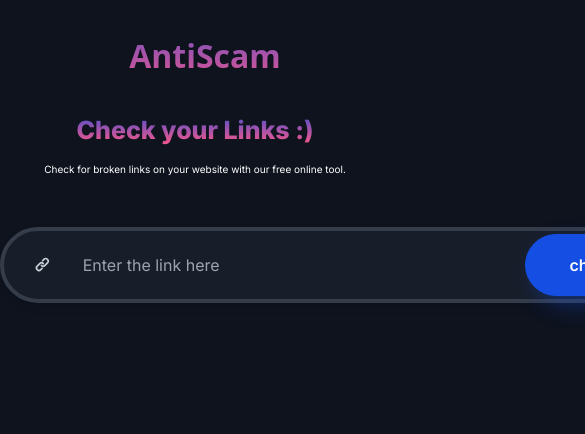
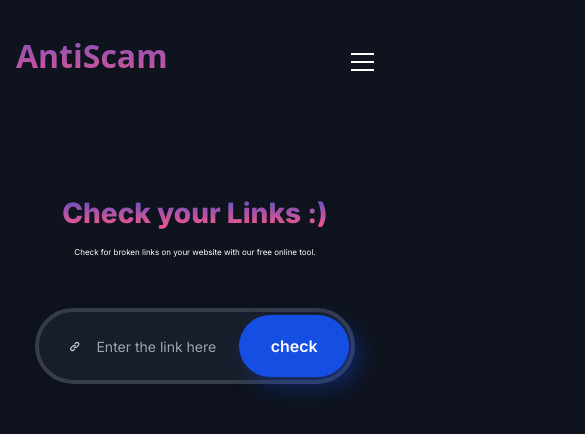
Before and after one commit to yelmuratov/AntiScam, a Next.js app: page / in a window 390 px wide. Shown: the top 434 px of the page, 585 px wide, since content can reach past the window. Built offline with nearby package versions, Linux system fonts and the light colour scheme.

Commit message:
Burger button qoshildi va sayt responsive versiya tayyorlandi

```diff
--- a/src/app/globals.css
+++ b/src/app/globals.css
@@ -34,6 +34,7 @@
   margin: 50px auto;
   border-radius: 48px;
   border: 4px solid #353C4A;
+  background: #181E29;
   box-shadow: 0px 4px 10px 0px rgba(0, 0, 0, 0.10);
   user-select: none;
 }
@@ -53,8 +54,6 @@
 }
 
 .checkButton{
-  display: flex;
-  width: 178px;
   padding: 21px 25.047px 21px 25px;
   border-radius: 48px;
   border: 1px solid #144EE3;
@@ -67,3 +66,49 @@
 .checkButton:hover{
   box-shadow: 14px 13px 27px 0px rgba(44, 95, 224, 0.38);
 }
+
+/* BURGER BUTTON */
+.burger-menu {
+    width: 23px;
+    height: 18px;
+    cursor: pointer;
+    position: relative;
+    margin-left: auto;
+}
+
+.burger-menu .bar {
+    width: 100%;
+    height: 2px;
+    background: #FFF;
+    position: absolute;
+    transition: .3s all ease;
+}
+
+.burger-menu .bar--top {
+    transform-origin: right top;
+    top: 0;
+}
+
+.burger-menu .bar--middle {
+    top: 50%;
+    margin-top: -1px;
+}
+
+.burger-menu .bar--bottom {
+    transform-origin: right bottom;
+    bottom: 0;
+}
+
+.burger-menu.close {
+  .bar--top{
+    transform: translateY(0) translateX(-4px) rotate(-45deg);
+  }
+
+  .bar--middle{
+    display: none;
+  }
+
+  .bar--bottom{
+    transform: translateY(0) translateX(-4px) rotate(45deg);
+  }
+}
--- a/src/app/layout.tsx
+++ b/src/app/layout.tsx
@@ -2,6 +2,7 @@ import type { Metadata } from 'next'
 import { Inter } from 'next/font/google'
 import Link from 'next/link'
 import './globals.css'
+import BurgerButton from '@/components/burgerbutton'
 
 const inter = Inter({ subsets: ['latin'] })
 
@@ -18,21 +19,22 @@ export default function RootLayout({
   return (
     <html lang='en'>
       <body className={`${inter.className} bg-[#0E131E] text-[#fff]`}>
-        <div className='flex justify-center'>
-          <nav className='self-center w-full max-w-12xl  '>
-            <div className='flex flex-col lg:flex-row justify-around items-center '>
-              <h1 className='logo pl-5 py-8 text-[32px] font-sans font-bold cursor-pointer select-none'>
+        <div className='flex justify-center mb-20'>
+          <nav className='self-center w-full max-w-12xl'>
+            <div className='flex lg:flex-row justify-between px-4 items-center lg:justify-around '>
+              <h1 className='logo lg:pl-12 py-8 text-[32px] font-sans font-bold cursor-pointer select-none'>
                 <Link href={'/'}>AntiScam</Link>
               </h1>
-              <ul className='hidden lg:flex items-center text-[18px] font-semibold pl-32'>
+              <BurgerButton />
+              <ul className='hidden md:flex lg:flex items-center text-[18px] font-semibold pl-64'>
                 <li className='nav__item select-none decoration-2 decoration-white py-2 rounded-lg px-5'>
                   <Link href='/'>Home</Link>
                 </li>
                 <li className='nav__item select-none decoration-2 decoration-white py-2 rounded-lg px-5'>
-                  <Link href='/contact'>Contact</Link>
+                  <Link href='/contact'>ContactUs</Link>
                 </li>
                 <li className='nav__item select-none decoration-2 decoration-white py-2 rounded-lg px-5'>
-                  <Link href='/about'>About</Link>
+                  <Link href='/about'>AboutUs</Link>
                 </li>
               </ul>
             </div>
--- /dev/null
+++ b/src/components/burgerbutton.tsx
@@ -0,0 +1,18 @@
+'use client'
+import {useState} from 'react'
+
+const BurgerButton = () => {
+  const [isOpen, setisOpen] = useState<boolean>(false);
+
+  return (
+    <>
+      <div className={`burger-menu select-none ${isOpen?'close':''} mt-3`} onClick={()=>setisOpen(prev => !prev)}>
+        <div className='bar bar--top'></div>
+        <div className='bar bar--middle'></div>
+        <div className='bar bar--bottom'></div>
+      </div>
+    </>
+  )
+}
+
+export default BurgerButton;
--- a/src/components/checkInput.tsx
+++ b/src/components/checkInput.tsx
@@ -16,20 +16,20 @@ const CheckInput = () => {
       <div
         className={`checkInput flex items-center ${
           focusing ? 'active' : ''
-        } h-[76px] w-[670px] bg-[#181E29] select-none`}
+        } h-[76px] lg:w-[670px] md:w-[670px] w-[320px] bg-[#181E29] select-none`}
       >
         <HiLink style={LinkIconColor} />
         <input
           type='text'
           name='urlInput'
           placeholder='Enter the link here'
-          className='ml-8'
+          className='lg:ml-8 ml-4 text-[14px] lg:text-xl'
           onFocus={() => setFocusing(true)}
           ref={CheckRef}
         ></input>
         <button
           type='submit'
-          className='checkButton flex w-[178px] justify-center items-center mr-[5px] bg-[#144EE3] text-[#FFF]'
+          className='checkButton flex w-[178px] justify-center items-center lg:mr-[5px] mr-[2px] bg-[#144EE3] text-[#FFF]'
         >
           check
         </button>
--- a/src/components/title.tsx
+++ b/src/components/title.tsx
@@ -2,8 +2,8 @@ const Title = (props: { title: string, subtitle: string }) => {
   const { title, subtitle } = props;
   return (
     <>
-      <h1 className='main__title text-center lg:text-[65px] md:text-[40px] text-[25px]'>{title}</h1>
-      <p className='main__subtitle text-center mt-3 text-[10px] lg:text-lg md:text-[14px]'>{subtitle}</p>
+      <h1 className='main__title text-center lg:text-[65px] md:text-[40px] text-[28px] select-none'>{title}</h1>
+      <p className='main__subtitle text-center mt-3 text-[8px] lg:text-lg md:text-[14px] select-none'>{subtitle}</p>
     </>
   )
 }
```
